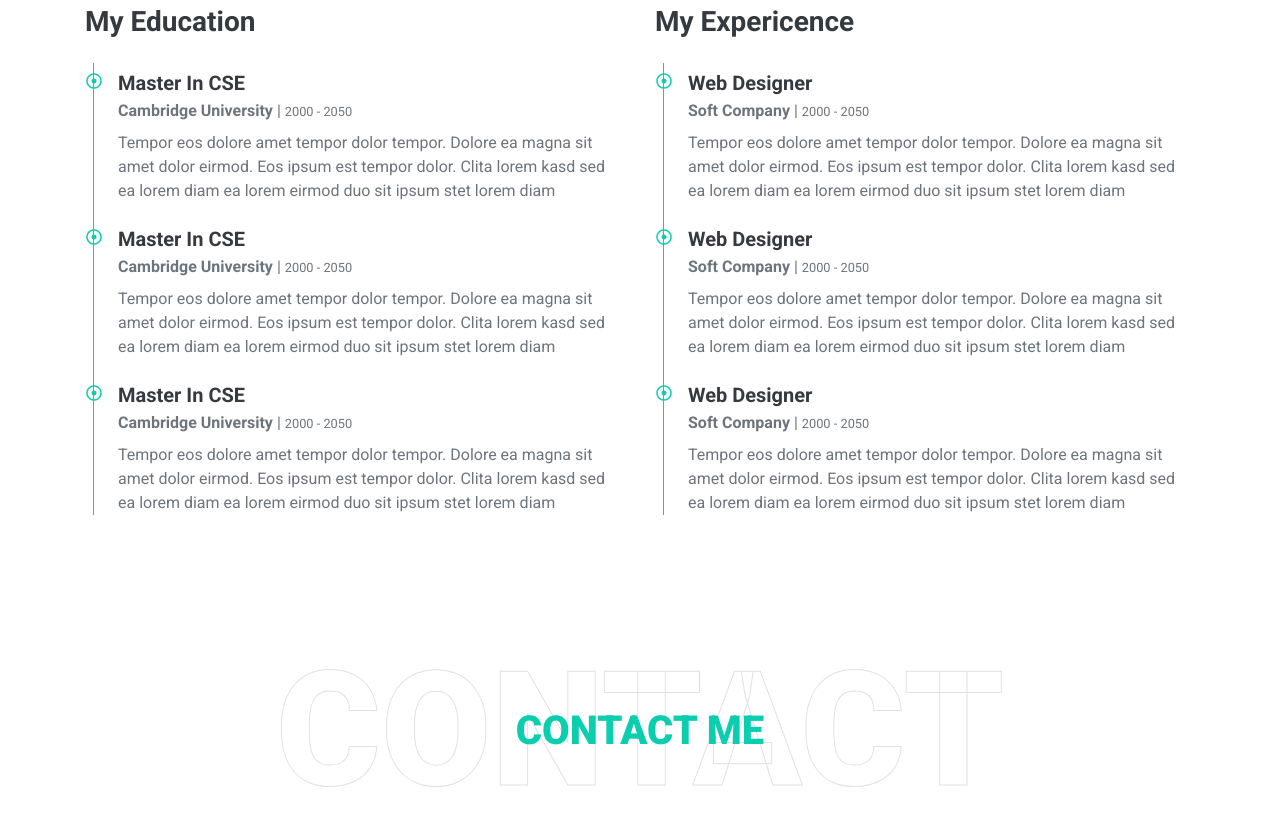
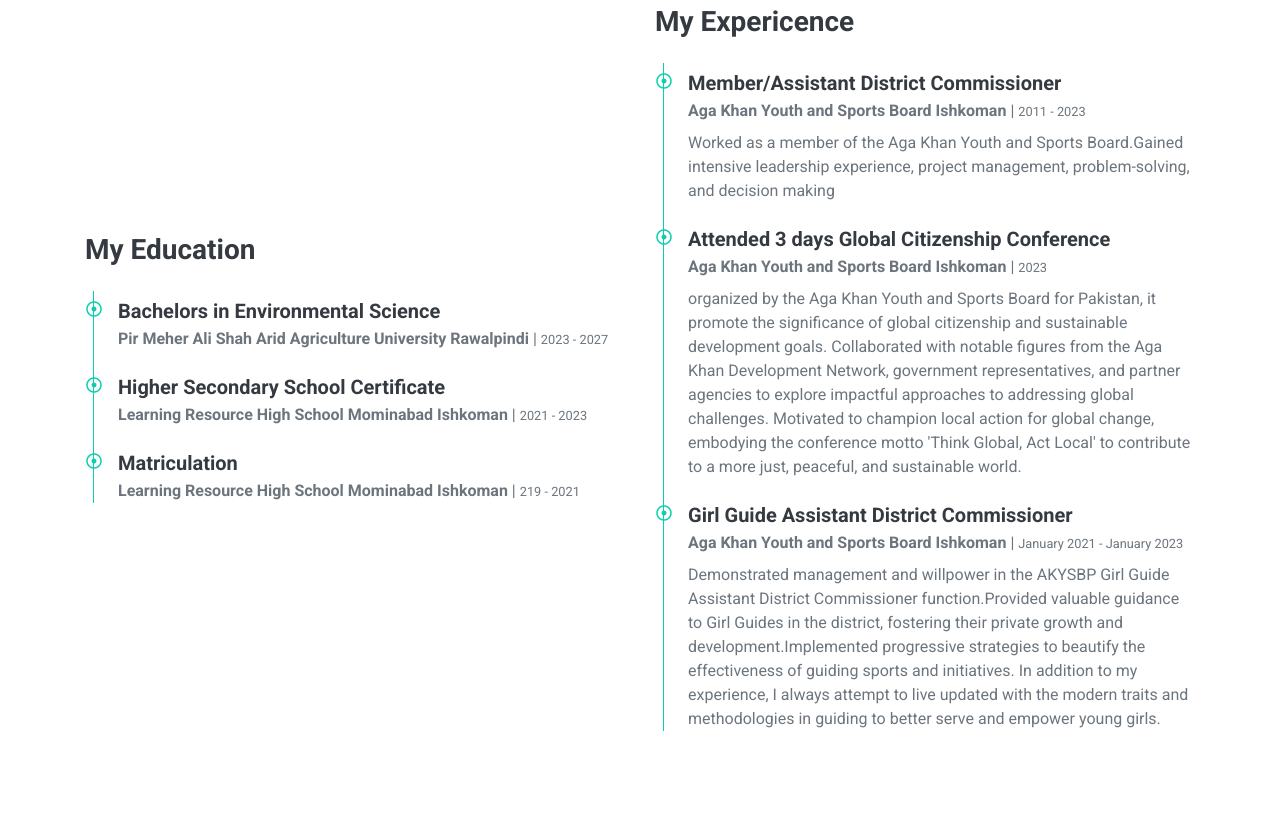
Before and after one commit to aliGaxanfar/Almas-kiran, a plain HTML site: page index.html in a window 1280 px wide. Shown: the part 1755-2585 px from the top of the page. Drawn offline with nearby package versions, Linux system fonts and the light colour scheme.

Commit message:
Added more details and CV

```diff
--- a/index.html
+++ b/index.html
@@ -30,7 +30,7 @@
     <!-- Navbar Start -->
     <nav class="navbar fixed-top shadow-sm navbar-expand-lg bg-light navbar-light py-3 py-lg-0 px-lg-5">
         <a href="index.html" class="navbar-brand ml-lg-3">
-            <h1 class="m-0 display-5"><span class="text-primary">Free</span>Folio</h1>
+
         </a>
         <button type="button" class="navbar-toggler" data-toggle="collapse" data-target="#navbarCollapse">
             <span class="navbar-toggler-icon"></span>
@@ -40,11 +40,6 @@
                 <a href="#home" class="nav-item nav-link active">Home</a>
                 <a href="#about" class="nav-item nav-link">About</a>
                 <a href="#qualification" class="nav-item nav-link">Quality</a>
-                <a href="#skill" class="nav-item nav-link">Skill</a>
-                <a href="#service" class="nav-item nav-link">Service</a>
-                <a href="#portfolio" class="nav-item nav-link">Portfolio</a>
-                <a href="#testimonial" class="nav-item nav-link">Review</a>
-                <a href="#blog" class="nav-item nav-link">Blog</a>
                 <a href="#contact" class="nav-item nav-link">Contact</a>
             </div>
             <a href="" class="btn btn-outline-primary d-none d-lg-block">Hire Me</a>
@@ -85,7 +80,7 @@
                     <h1 class="typed-text-output d-inline font-weight-lighter text-white"></h1>
                     <div class="typed-text d-none">Content Writer, Microsoft Word and Excel Expert, Data Entry Operator</div>
                     <div class="d-flex align-items-center justify-content-center justify-content-lg-start pt-5">
-                        <a href="" class="btn btn-outline-light mr-5">Download CV</a>
+                        <a href="Almas-cv.pdf" class="btn btn-outline-light mr-5" download>Download CV</a>
                         <button type="button" class="btn-play" data-toggle="modal"
                             data-src="https://www.youtube.com/embed/DWRcNpR6Kdc" data-target="#videoModal">
                             <span></span>
@@ -145,21 +140,19 @@
                     <div class="border-left border-primary pt-2 pl-4 ml-2">
                         <div class="position-relative mb-4">
                             <i class="far fa-dot-circle text-primary position-absolute" style="top: 2px; left: -32px;"></i>
-                            <h5 class="font-weight-bold mb-1">Master In CSE</h5>
-                            <p class="mb-2"><strong>Cambridge University</strong> | <small>2000 - 2050</small></p>
-                            <p>Tempor eos dolore amet tempor dolor tempor. Dolore ea magna sit amet dolor eirmod. Eos ipsum est tempor dolor. Clita lorem kasd sed ea lorem diam ea lorem eirmod duo sit ipsum stet lorem diam</p>
+                            <h5 class="font-weight-bold mb-1">Bachelors in Environmental Science</h5>
+                            <p class="mb-2"><strong>Pir Meher Ali Shah Arid Agriculture University Rawalpindi</strong> | <small>2023 - 2027</small></p>
+
                         </div>
                         <div class="position-relative mb-4">
                             <i class="far fa-dot-circle text-primary position-absolute" style="top: 2px; left: -32px;"></i>
-                            <h5 class="font-weight-bold mb-1">Master In CSE</h5>
-                            <p class="mb-2"><strong>Cambridge University</strong> | <small>2000 - 2050</small></p>
-                            <p>Tempor eos dolore amet tempor dolor tempor. Dolore ea magna sit amet dolor eirmod. Eos ipsum est tempor dolor. Clita lorem kasd sed ea lorem diam ea lorem eirmod duo sit ipsum stet lorem diam</p>
+                            <h5 class="font-weight-bold mb-1">Higher Secondary School Certificate</h5>
+                            <p class="mb-2"><strong>Learning Resource High School Mominabad Ishkoman</strong> | <small>2021 - 2023</small></p>
                         </div>
                         <div class="position-relative mb-4">
                             <i class="far fa-dot-circle text-primary position-absolute" style="top: 2px; left: -32px;"></i>
-                            <h5 class="font-weight-bold mb-1">Master In CSE</h5>
-                            <p class="mb-2"><strong>Cambridge University</strong> | <small>2000 - 2050</small></p>
-                            <p>Tempor eos dolore amet tempor dolor tempor. Dolore ea magna sit amet dolor eirmod. Eos ipsum est tempor dolor. Clita lorem kasd sed ea lorem diam ea lorem eirmod duo sit ipsum stet lorem diam</p>
+                            <h5 class="font-weight-bold mb-1">Matriculation</h5>
+                            <p class="mb-2"><strong>Learning Resource High School Mominabad Ishkoman</strong> | <small>219 - 2021</small></p>
                         </div>
                     </div>
                 </div>
@@ -168,21 +161,36 @@
                     <div class="border-left border-primary pt-2 pl-4 ml-2">
                         <div class="position-relative mb-4">
                             <i class="far fa-dot-circle text-primary position-absolute" style="top: 2px; left: -32px;"></i>
-                            <h5 class="font-weight-bold mb-1">Web Designer</h5>
-                            <p class="mb-2"><strong>Soft Company</strong> | <small>2000 - 2050</small></p>
-                            <p>Tempor eos dolore amet tempor dolor tempor. Dolore ea magna sit amet dolor eirmod. Eos ipsum est tempor dolor. Clita lorem kasd sed ea lorem diam ea lorem eirmod duo sit ipsum stet lorem diam</p>
+                            <h5 class="font-weight-bold mb-1">Member/Assistant District Commissioner </h5>
+                            <p class="mb-2"><strong>Aga Khan Youth and Sports Board Ishkoman</strong> | <small>2011 - 2023</small></p>
+                            <p>Worked as a member of the Aga Khan Youth and Sports Board.Gained
+                                intensive leadership experience, project management, problem-solving,
+                                and decision making</p>
                         </div>
                         <div class="position-relative mb-4">
                             <i class="far fa-dot-circle text-primary position-absolute" style="top: 2px; left: -32px;"></i>
-                            <h5 class="font-weight-bold mb-1">Web Designer</h5>
-                            <p class="mb-2"><strong>Soft Company</strong> | <small>2000 - 2050</small></p>
-                            <p>Tempor eos dolore amet tempor dolor tempor. Dolore ea magna sit amet dolor eirmod. Eos ipsum est tempor dolor. Clita lorem kasd sed ea lorem diam ea lorem eirmod duo sit ipsum stet lorem diam</p>
+                            <h5 class="font-weight-bold mb-1">Attended 3 days Global Citizenship Conference</h5>
+                            <p class="mb-2"><strong>Aga Khan Youth and Sports Board Ishkoman</strong> | <small>2023</small></p>
+                            <p>organized by the Aga Khan Youth and Sports Board for Pakistan, it
+                                promote the significance of global citizenship and sustainable
+                                development goals. Collaborated with notable figures from the Aga
+                                Khan Development Network, government representatives, and partner
+                                agencies to explore impactful approaches to addressing global
+                                challenges. Motivated to champion local action for global change,
+                                embodying the conference motto 'Think Global, Act Local' to contribute
+                                to a more just, peaceful, and sustainable world.</p>
                         </div>
                         <div class="position-relative mb-4">
                             <i class="far fa-dot-circle text-primary position-absolute" style="top: 2px; left: -32px;"></i>
-                            <h5 class="font-weight-bold mb-1">Web Designer</h5>
-                            <p class="mb-2"><strong>Soft Company</strong> | <small>2000 - 2050</small></p>
-                            <p>Tempor eos dolore amet tempor dolor tempor. Dolore ea magna sit amet dolor eirmod. Eos ipsum est tempor dolor. Clita lorem kasd sed ea lorem diam ea lorem eirmod duo sit ipsum stet lorem diam</p>
+                            <h5 class="font-weight-bold mb-1">Girl Guide Assistant District Commissioner</h5>
+                            <p class="mb-2"><strong>Aga Khan Youth and Sports Board Ishkoman</strong> | <small>January 2021 - January 2023</small></p>
+                            <p>Demonstrated management and willpower in the AKYSBP Girl Guide
+                                Assistant District Commissioner function.Provided valuable guidance to Girl
+                                Guides in the district, fostering their private growth and
+                                development.Implemented progressive strategies to beautify the
+                                effectiveness of guiding sports and initiatives. In addition to my experience,
+                                I always attempt to live updated with the modern traits and methodologies
+                                in guiding to better serve and empower young girls.</p>
                         </div>
                     </div>
                 </div>
```
Also changed, not shown: 1 other file.
